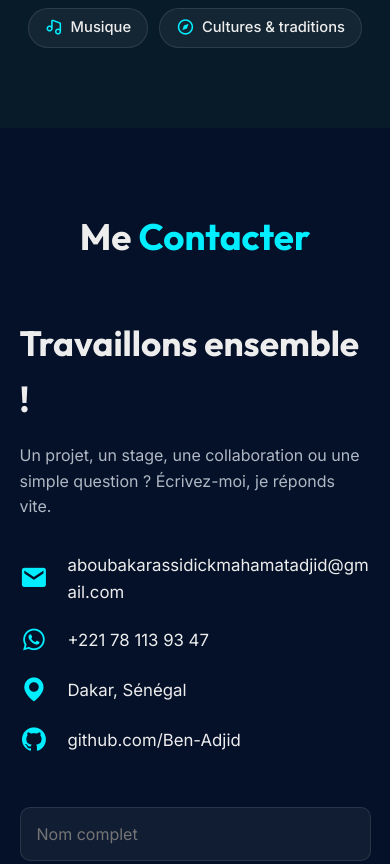
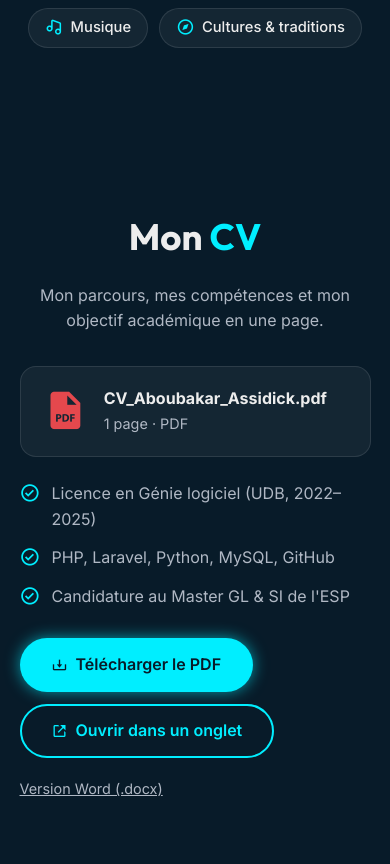
Before and after one commit to Ben-Adjid/portfolio, a plain HTML site: page index.html in a window 390 px wide. Shown: the part 10431-11295 px from the top of the page. Drawn offline with nearby package versions, Linux system fonts and the light colour scheme.

Commit message:
Ajout de la section CV en PDF

```diff
--- a/index.html
+++ b/index.html
@@ -41,6 +41,7 @@
             <a href="#skills" class="nav-link">Compétences</a>
             <a href="#portfolio" class="nav-link">Projets</a>
             <a href="#parcours" class="nav-link">Parcours</a>
+            <a href="#cv" class="nav-link">CV</a>
             <a href="#contact" class="nav-link">Contact</a>
         </nav>
 
@@ -80,7 +81,7 @@
 
                 <div class="btn-group">
                     <a href="#portfolio" class="btn primary">Voir mes projets</a>
-                    <a href="CV_Aboubakar_Assidick.docx" download class="btn secondary"><i class='bx bx-download'></i>
+                    <a href="CV_Aboubakar_Assidick.pdf" download class="btn secondary"><i class='bx bx-download'></i>
                         Télécharger mon CV</a>
                 </div>
             </div>
@@ -370,6 +371,41 @@
             </div>
         </section>
 
+        <!-- ================= CV ================= -->
+        <section class="cv" id="cv">
+            <h2 class="section-title">Mon <span>CV</span></h2>
+            <p class="section-lead">Mon parcours, mes compétences et mon objectif académique en une page.</p>
+
+            <div class="cv-wrapper reveal">
+                <div class="cv-side">
+                    <div class="cv-meta">
+                        <i class='bx bxs-file-pdf'></i>
+                        <div>
+                            <strong>CV_Aboubakar_Assidick.pdf</strong>
+                            <span>1 page · PDF</span>
+                        </div>
+                    </div>
+                    <ul class="cv-points">
+                        <li><i class='bx bx-check-circle'></i> Licence en Génie logiciel (UDB, 2022–2025)</li>
+                        <li><i class='bx bx-check-circle'></i> PHP, Laravel, Python, MySQL, GitHub</li>
+                        <li><i class='bx bx-check-circle'></i> Candidature au Master GL &amp; SI de l'ESP</li>
+                    </ul>
+                    <div class="cv-actions">
+                        <a href="CV_Aboubakar_Assidick.pdf" download class="btn primary"><i class='bx bx-download'></i>
+                            Télécharger le PDF</a>
+                        <a href="CV_Aboubakar_Assidick.pdf" target="_blank" rel="noopener" class="btn secondary"><i
+                                class='bx bx-link-external'></i> Ouvrir dans un onglet</a>
+                    </div>
+                    <a class="cv-alt" href="CV_Aboubakar_Assidick.docx" download>Version Word (.docx)</a>
+                </div>
+
+                <div class="cv-preview">
+                    <iframe src="CV_Aboubakar_Assidick.pdf#toolbar=0&navpanes=0&view=FitH" title="Aperçu de mon CV"
+                        loading="lazy"></iframe>
+                </div>
+            </div>
+        </section>
+
         <!-- ================= CONTACT ================= -->
         <section class="contact" id="contact">
             <h2 class="section-title">Me <span>Contacter</span></h2>
--- a/style.css
+++ b/style.css
@@ -957,6 +957,106 @@ section {
 }
 
 /* =========================================
+   CV
+   ========================================= */
+.cv-wrapper {
+    display: grid;
+    grid-template-columns: 1fr 1.1fr;
+    gap: 3rem;
+    align-items: center;
+    max-width: 1100px;
+    margin: 0 auto;
+}
+
+.cv-meta {
+    display: flex;
+    align-items: center;
+    gap: 1rem;
+    padding: 1.2rem 1.4rem;
+    background: var(--glass);
+    border: 1px solid var(--glass-border);
+    border-radius: 16px;
+    margin-bottom: 1.5rem;
+}
+
+.cv-meta>i {
+    font-size: 2.8rem;
+    color: #e5484d;
+}
+
+.cv-meta strong {
+    display: block;
+    word-break: break-all;
+}
+
+.cv-meta span {
+    color: var(--text-dim);
+    font-size: .9rem;
+}
+
+.cv-points {
+    margin-bottom: 1.8rem;
+}
+
+.cv-points li {
+    display: flex;
+    gap: .7rem;
+    align-items: flex-start;
+    margin-bottom: .8rem;
+    color: var(--text-dim);
+}
+
+.cv-points i {
+    color: var(--primary);
+    font-size: 1.3rem;
+    margin-top: 2px;
+}
+
+.cv-actions {
+    display: flex;
+    flex-wrap: wrap;
+    gap: .8rem;
+}
+
+.cv-alt {
+    display: inline-block;
+    margin-top: 1.2rem;
+    font-size: .9rem;
+    color: var(--text-dim);
+    text-decoration: underline;
+}
+
+.cv-alt:hover {
+    color: var(--primary);
+}
+
+.cv-preview {
+    border-radius: 16px;
+    overflow: hidden;
+    border: 1px solid var(--glass-border);
+    box-shadow: var(--shadow);
+    background: #fff;
+    aspect-ratio: 210 / 297;
+}
+
+.cv-preview iframe {
+    width: 100%;
+    height: 100%;
+    border: 0;
+    display: block;
+}
+
+@media (max-width: 992px) {
+    .cv-wrapper {
+        grid-template-columns: 1fr;
+    }
+
+    .cv-preview {
+        display: none;
+    }
+}
+
+/* =========================================
    CONTACT
    ========================================= */
 .contact {
```
Also changed, not shown: 1 other file.
